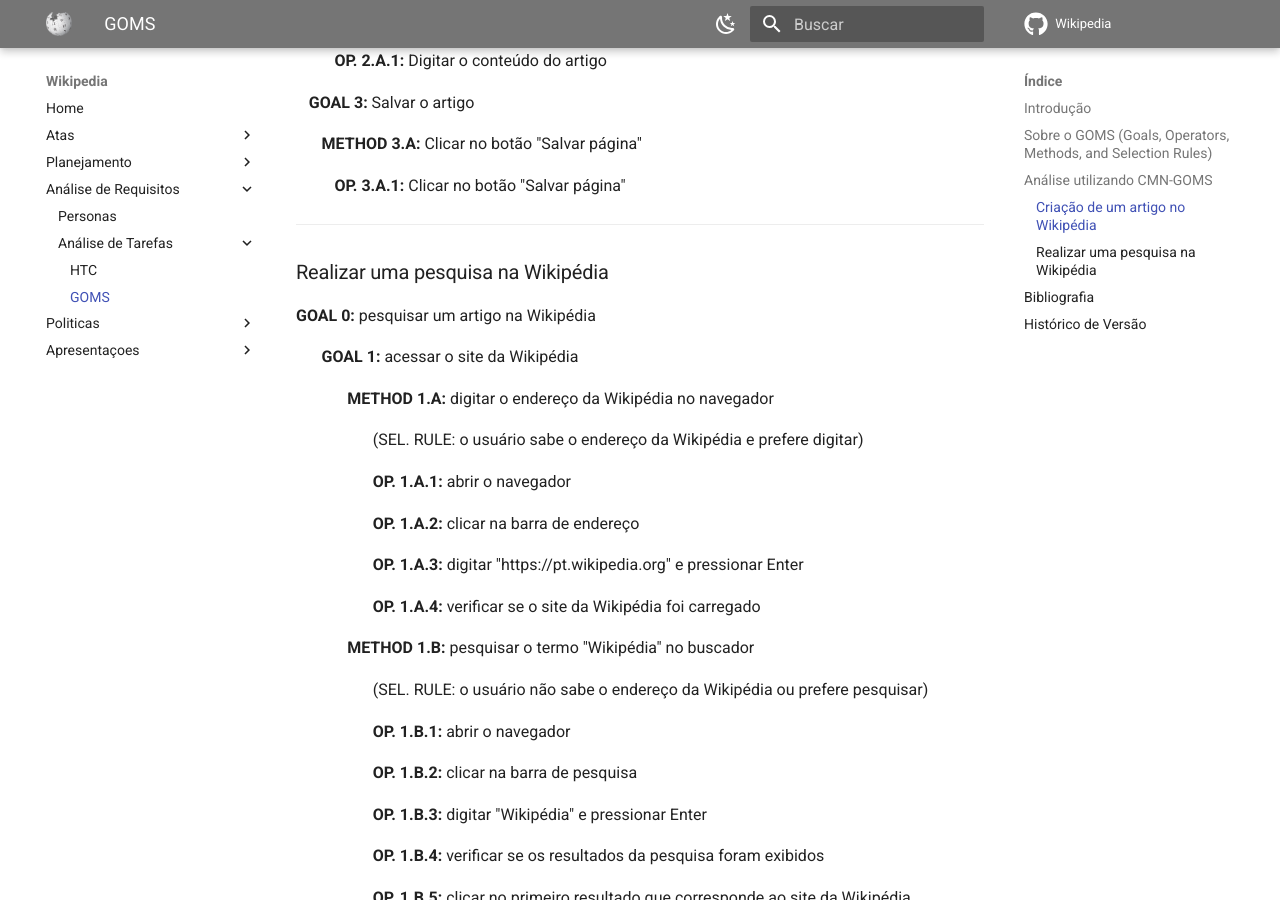
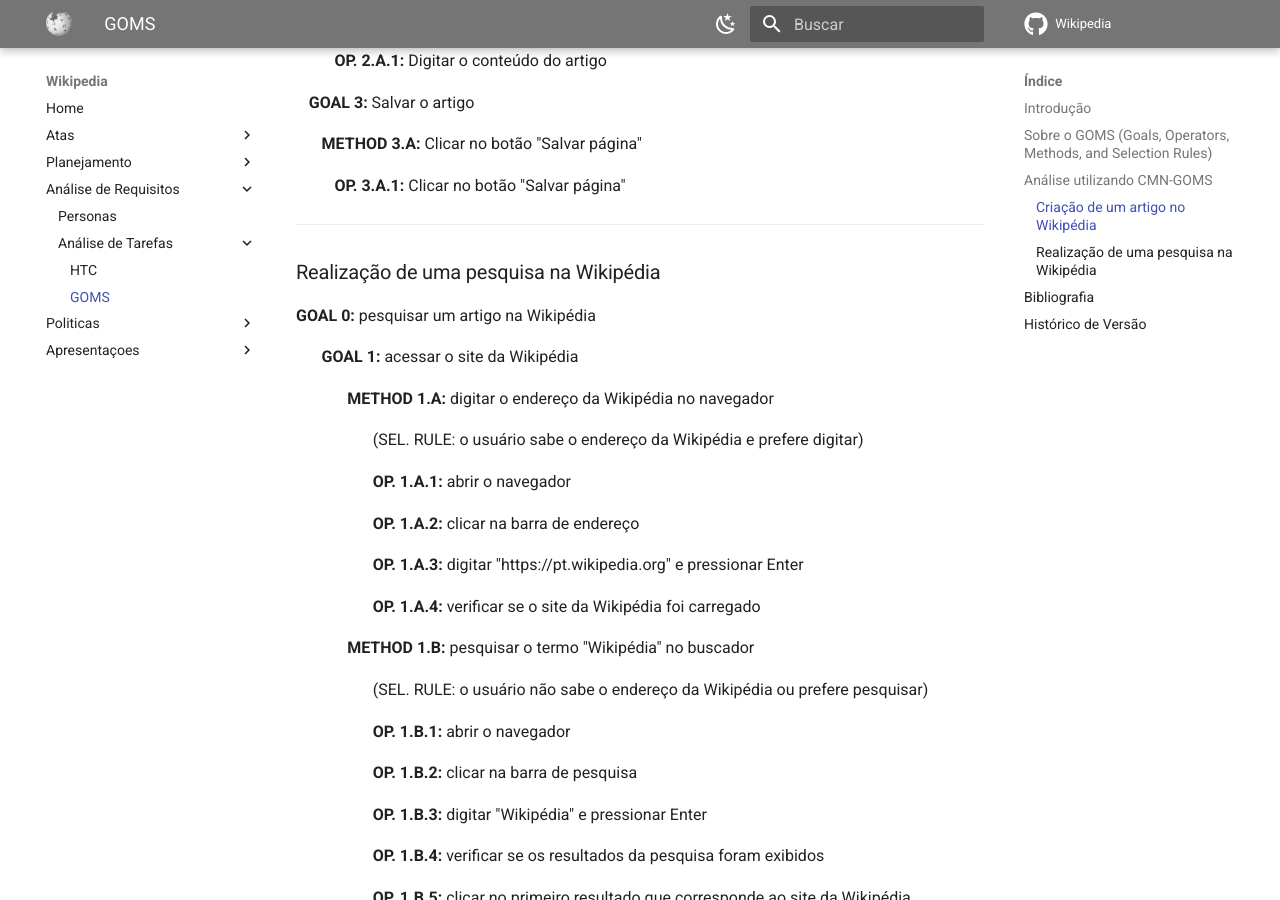
Before and after one commit to Interacao-Humano-Computador/2023.1-Wikipedia, an MkDocs documentation site: the page built from docs/analise-de-requisitos/goms.md, in a window 1280 px wide and 900 px high, scrolled down 1239 px. Built offline with MkDocs 1.6.1 and Material for MkDocs 9.7.7, drawn with Linux system fonts in a browser that asks for light colours; comment, search, counter and statistics services are not loaded.

Commit message:
corrigindo frase

```diff
--- a/docs/analise-de-requisitos/goms.md
+++ b/docs/analise-de-requisitos/goms.md
@@ -52,7 +52,7 @@
 
 <hr/>
 
-### Realizar uma pesquisa na Wikipédia
+### Realização de uma pesquisa na Wikipédia
 
 <p style="padding-left: 0vw"><b>GOAL 0:</b> pesquisar um artigo na Wikipédia</p>
 
```
